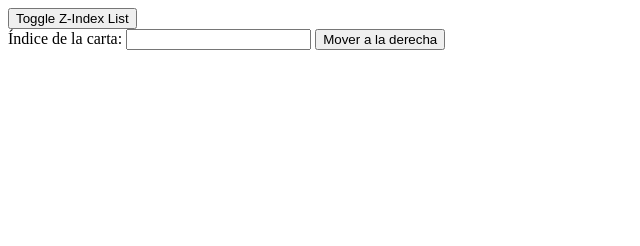
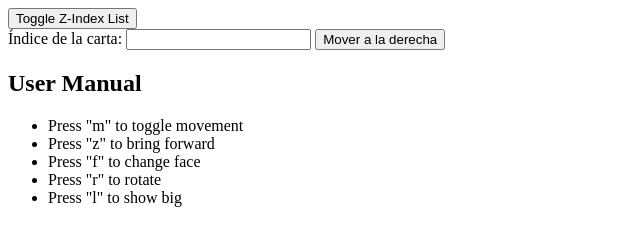
Before and after one commit to NeuronaBens/YuGiOhDeck, a plain HTML site: page index.html in a window 1280 px wide. Shown: the part 408-654 px from the top of the page, without its empty margins (0-640 px from the left). Drawn offline with Linux system fonts and the light colour scheme.

Commit message:
added user manual for this version

```diff
--- a/index.html
+++ b/index.html
@@ -14,6 +14,16 @@
   <input type="number" id="card-index-input" name="card-index">
   <button type="button" id="move-right-button">Mover a la derecha</button>
   </form>
+  <div>
+  <h2>User Manual</h2>
+    <ul>
+      <li>Press "m" to toggle movement</li>
+      <li>Press "z" to bring forward</li>
+      <li>Press "f" to change face</li>
+      <li>Press "r" to rotate</li>
+      <li>Press "l" to show big</li>
+      </ul>
+  </div>
   <div id="show order"></div>
 
   <!-- Importa que el js, este al final del body, para que ya haya cargado el documento -->
--- a/styles/style.css
+++ b/styles/style.css
@@ -44,8 +44,8 @@
 }
 
 .big-container img {
-  height: 100vh;
-  width: 100vw;
+  height: 95vh;
+  width: 95vw;
   object-fit: contain;
 }
 
```
